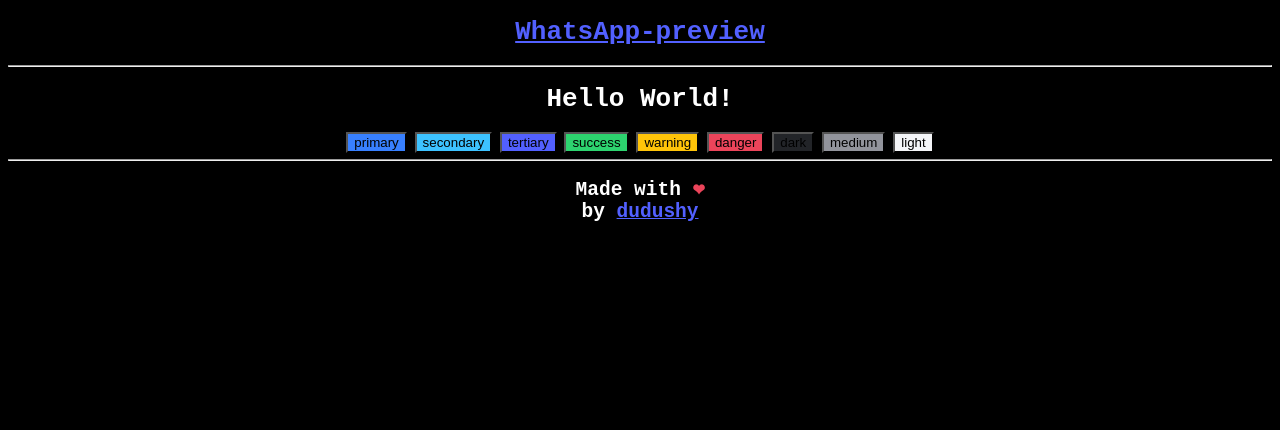
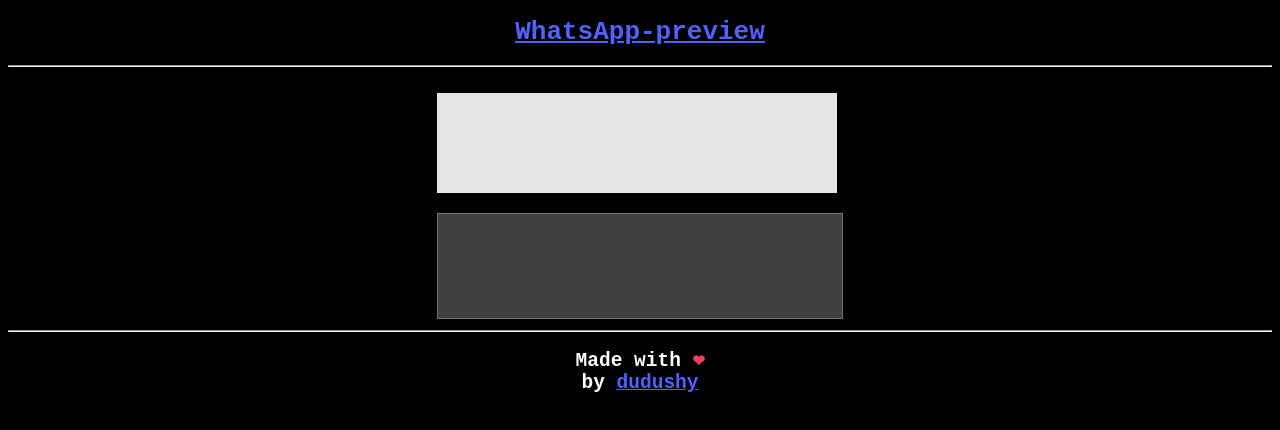
Before and after one commit to dudushy/WhatsApp-preview, a plain HTML site: page docs/index.html in a window 1280 px wide. Drawn offline with Linux system fonts and the light colour scheme.

Commit message:
Copying text

```diff
--- a/docs/index.html
+++ b/docs/index.html
@@ -15,18 +15,9 @@
   </header>
   <hr>
 
-  <div>
-    <h1>Hello World!</h1>
-
-    <button style="background-color: var(--primary)">primary</button>
-    <button style="background-color: var(--secondary)">secondary</button>
-    <button style="background-color: var(--tertiary)">tertiary</button>
-    <button style="background-color: var(--success)">success</button>
-    <button style="background-color: var(--warning)">warning</button>
-    <button style="background-color: var(--danger)">danger</button>
-    <button style="background-color: var(--dark)">dark</button>
-    <button style="background-color: var(--medium)">medium</button>
-    <button style="background-color: var(--light)">light</button>
+  <div id="content">
+    <p id="output"></p>
+    <textarea id="input" oninput="copyText()"></textarea>
   </div>
 
   <hr>
--- a/docs/script.js
+++ b/docs/script.js
@@ -1 +1,16 @@
 console.log("[WhatsApp-preview] init");
+
+function test() {
+  console.log("[test] test");
+}
+
+function copyText() {
+  var input = document.getElementById("input");
+  var output = document.getElementById("output");
+
+  console.log("[copyText] input", input.value);
+  console.log("[copyText] (BEFORE) output", output.innerHTML);
+
+  output.innerHTML = input.value;
+  console.log("[copyText] (AFTER) output", output.innerHTML);
+}
--- a/docs/style.css
+++ b/docs/style.css
@@ -11,6 +11,11 @@
   --dark: #222428;
   --medium: #92949c;
   --light: #f4f5f8;
+
+  --input-back: #404040;
+  --input-text: #00e64d;
+  --output-back: #e6e6e6;
+  --output-text: #8f33ff;
 }
 
 body {
@@ -27,3 +32,29 @@ a {
 span#heart {
   color: var(--danger);
 }
+
+div#content {
+  display: inline-block;
+}
+
+p#output {
+  text-align: left;
+  font-size: x-large;
+
+  color: var(--output-text);
+  background-color: var(--output-back);
+
+  width: 20em;
+  height: 5em;
+}
+
+textarea#input {
+  resize: none;
+  font-size: x-large;
+
+  color: var(--input-text);
+  background-color: var(--input-back);
+
+  width: 20em;
+  height: 5em;
+}
```
